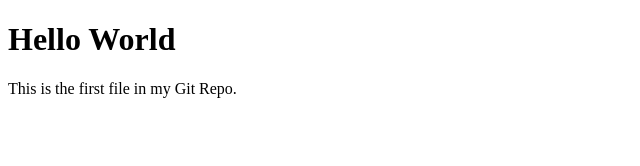
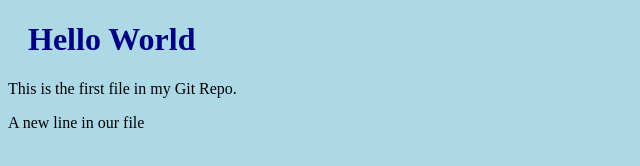
Before and after one commit to Alirazaabc/hello-world, a plain HTML site: page index.html in a window 1280 px wide. Shown: the whole page, without its empty margins (0-640 px from the left). Drawn offline with Linux system fonts and the light colour scheme.

Commit message:
Updata index.html with a new line

```diff
--- a/index.html
+++ b/index.html
@@ -2,11 +2,13 @@
 <html>
 <head>
 <title>Hello World!</title>
+<link rel="stylesheet" href="bluestyle.css">
 </head>
 <body>
 
 <h1>Hello World</h1>
 <P>This is the first file in my Git Repo.</p>
+<p>A new line in our file</p>
 
 </body>
 </html>
```
